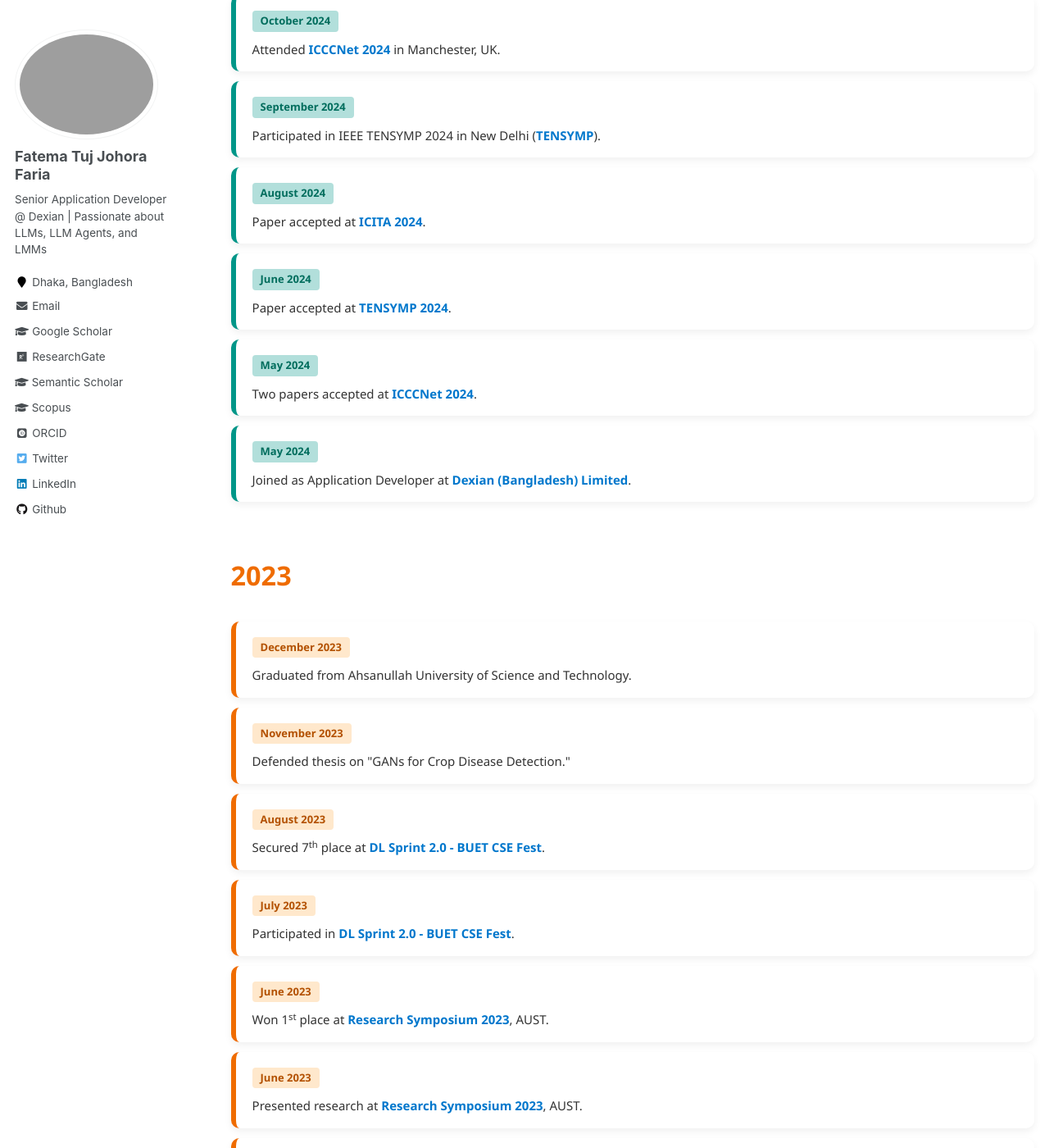
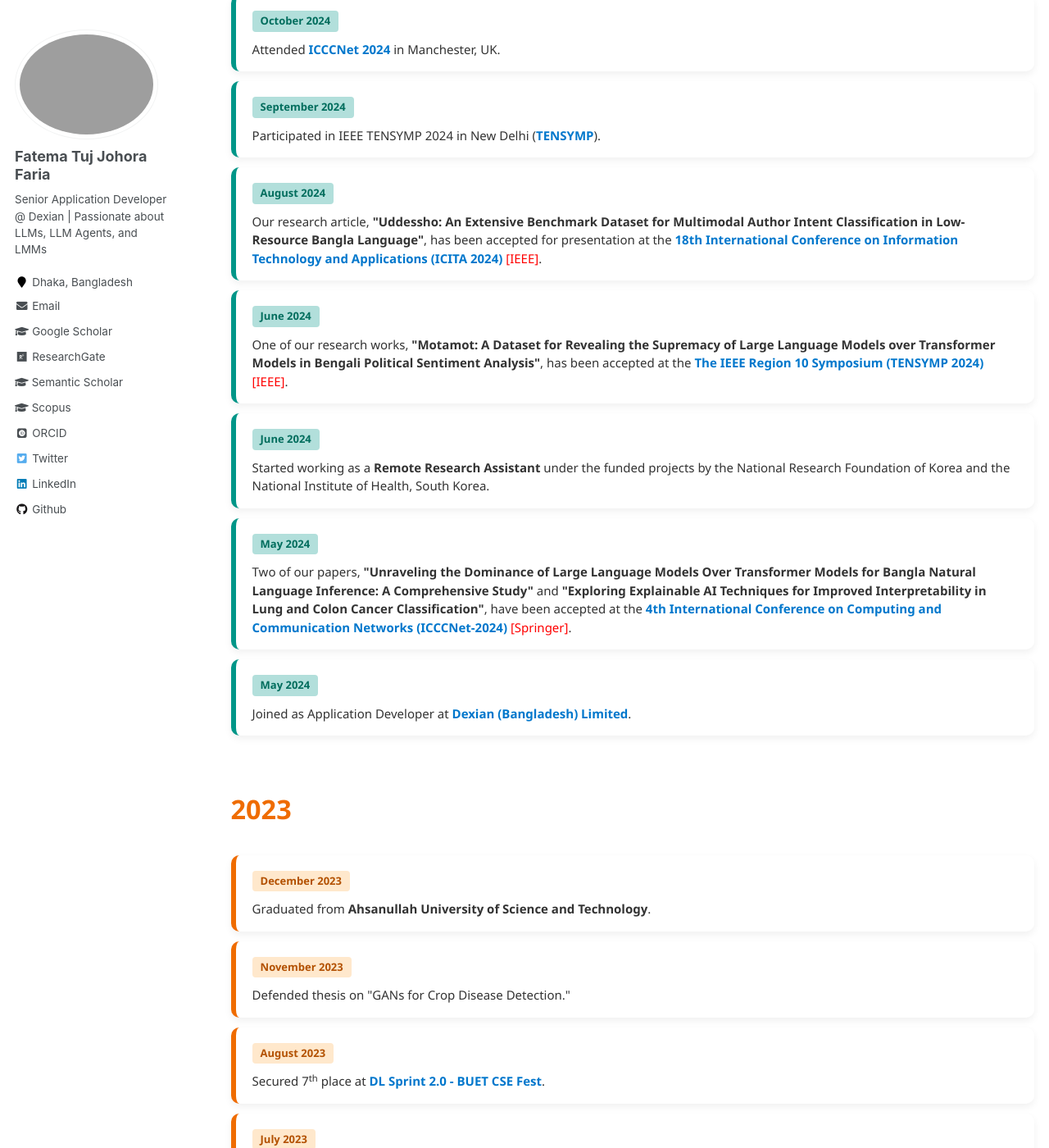
Before and after one commit to fatemafaria142/fatemafaria142.github.io, a Jekyll site: the page built from _pages/news.md, in a window 1280 px wide and 1400 px high, scrolled down 1701 px. Shown: the whole window at 82% size. Built offline with Jekyll 4.4.1, drawn with Linux system fonts in a browser that asks for light colours; some web fonts are replaced.

Commit message:
Update news

```diff
--- a/_pages/news.md
+++ b/_pages/news.md
@@ -173,17 +173,45 @@ author_profile: true
 
 <div class="news-card y2024">
   <div class="news-date">August 2024</div>
-  <div class="news-desc">Paper accepted at <a class="news-link" href="https://www.icita.world/#/" target="_blank">ICITA 2024</a>.</div>
+  <div class="news-desc">
+    Our research article, <strong>"Uddessho: An Extensive Benchmark Dataset for Multimodal Author Intent Classification in Low-Resource Bangla Language"</strong>, has been accepted for presentation at the
+    <a class="news-link" href="https://2024.icita.world/#/" target="_blank">
+      18th International Conference on Information Technology and Applications (ICITA 2024)
+    </a><span style="color:red;">[IEEE]</span>.
+  </div>
 </div>
 
 <div class="news-card y2024">
   <div class="news-date">June 2024</div>
-  <div class="news-desc">Paper accepted at <a class="news-link" href="https://ieeedelhi-tensymp2024.org/" target="_blank">TENSYMP 2024</a>.</div>
+  <div class="news-desc">
+    One of our research works,
+    <strong>"Motamot: A Dataset for Revealing the Supremacy of Large Language Models over Transformer Models in Bengali Political Sentiment Analysis"</strong>,
+    has been accepted at the
+    <a class="news-link" href="https://ieeedelhi-tensymp2024.org/" target="_blank">
+      The IEEE Region 10 Symposium (TENSYMP 2024)
+    </a><span style="color:red;">[IEEE]</span>.
+  </div>
+</div>
+
+<div class="news-card y2024">
+  <div class="news-date">June 2024</div>
+  <div class="news-desc">
+    Started working as a <strong>Remote Research Assistant</strong> under the funded projects by the National Research Foundation of Korea and the National Institute of Health, South Korea.
+  </div>
 </div>
 
 <div class="news-card y2024">
   <div class="news-date">May 2024</div>
-  <div class="news-desc">Two papers accepted at <a class="news-link" href="https://icccn.co.uk/" target="_blank">ICCCNet 2024</a>.</div>
+  <div class="news-desc">
+    Two of our papers,
+    <strong>"Unraveling the Dominance of Large Language Models Over Transformer Models for Bangla Natural Language Inference: A Comprehensive Study"</strong>
+    and
+    <strong>"Exploring Explainable AI Techniques for Improved Interpretability in Lung and Colon Cancer Classification"</strong>,
+    have been accepted at the
+    <a class="news-link" href="https://icccn.co.uk/" target="_blank">
+      4th International Conference on Computing and Communication Networks (ICCCNet-2024)
+    </a><span style="color:red;">[Springer]</span>.
+  </div>
 </div>
 
 <div class="news-card y2024">
@@ -196,7 +224,7 @@ author_profile: true
 
 <div class="news-card y2023">
   <div class="news-date">December 2023</div>
-  <div class="news-desc">Graduated from Ahsanullah University of Science and Technology.</div>
+  <div class="news-desc">Graduated from <strong>Ahsanullah University of Science and Technology</strong>.</div>
 </div>
 
 <div class="news-card y2023">
```
